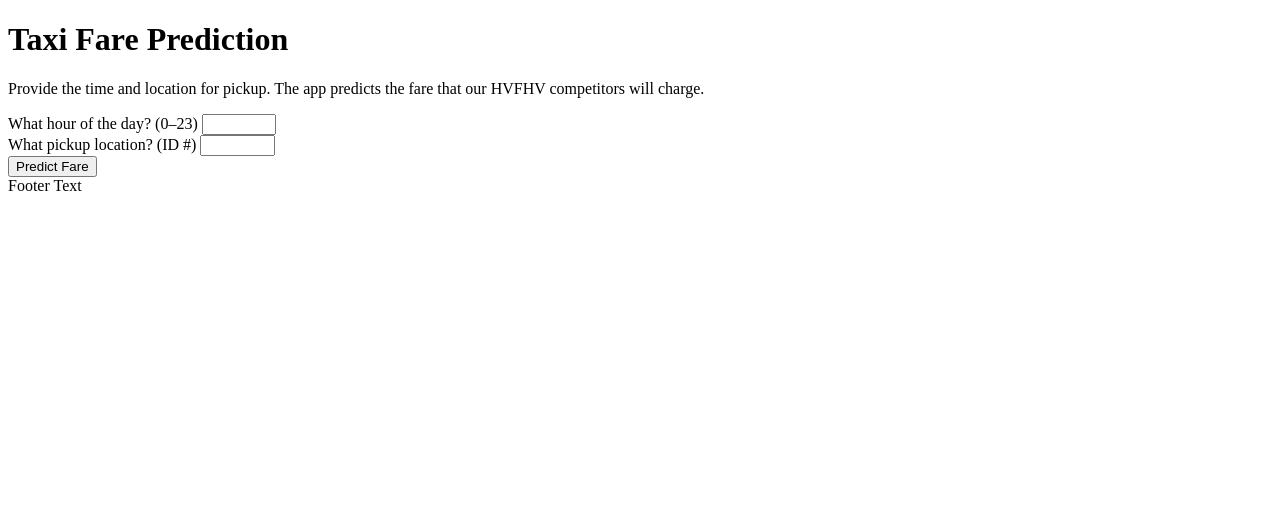
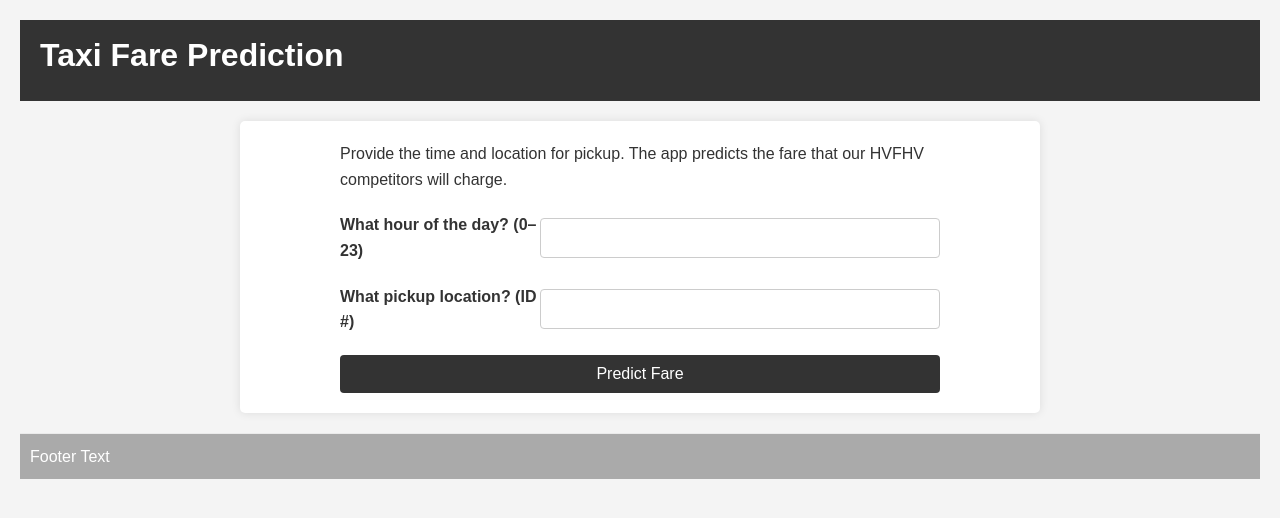
Before and after one commit to mdlarson/Taxi-Fare-Prediction-C964, a Flask app: page / in a window 1280 px wide. Shown: the top 518 px of the page. Run offline with Flask 3, Linux system fonts and the light colour scheme; parts of the project's set-up code (start-up, migrations or seed data) failed here and were passed over.

Commit message:
Draft initial page styles

```diff
--- a/static/style.css
+++ b/static/style.css
@@ -1 +1,102 @@
-/* initial commit */
+/* Reset some default browser styles */
+* {
+    margin: 0;
+    padding: 0;
+    box-sizing: border-box;
+}
+
+/* Body styling */
+body {
+    font-family: Arial, sans-serif;
+    line-height: 1.6;
+    background-color: #f4f4f4;
+    color: #333;
+    padding: 20px;
+}
+
+/* Header styling */
+header {
+    background: #333;
+    color: #fff;
+    padding: 10px 20px;
+    margin-bottom: 20px;
+}
+
+header h1 {
+    font-size: 2em;
+    margin-bottom: 10px;
+}
+
+header p {
+    font-size: 1.2em;
+}
+
+/* Main content styling */
+main {
+    padding: 20px;
+    background: #fff;
+    border-radius: 5px;
+    box-shadow: 0 0 10px rgba(0, 0, 0, 0.1);
+    max-width: 800px;
+    margin: 0 auto;
+}
+
+/* Form styling */
+form {
+    max-width: 600px;
+    margin: 0 auto;
+}
+
+form div {
+    display: flex;
+    align-items: center;
+    margin-bottom: 20px;
+}
+
+label {
+    font-weight: bold;
+    width: 200px;
+}
+
+input[type="number"] {
+    padding: 10px;
+    border: 1px solid #ccc;
+    border-radius: 4px;
+    font-size: 1em;
+    flex: 1;
+}
+
+/* Button styling */
+button {
+    padding: 10px 20px;
+    border: none;
+    background: #333;
+    color: #fff;
+    border-radius: 4px;
+    font-size: 1em;
+    cursor: pointer;
+    display: block;
+    width: 100%;
+}
+
+button:hover {
+    background: #555;
+}
+
+/* Footer styling */
+footer {
+    padding: 10px;
+    background: #aaa;
+    color: #fff;
+    border-top: 1px solid #eaeaea;
+    margin-top: 20px;
+}
+
+footer a {
+    color: #fff;
+    text-decoration: none;
+}
+
+footer a:hover {
+    text-decoration: underline;
+}
```
